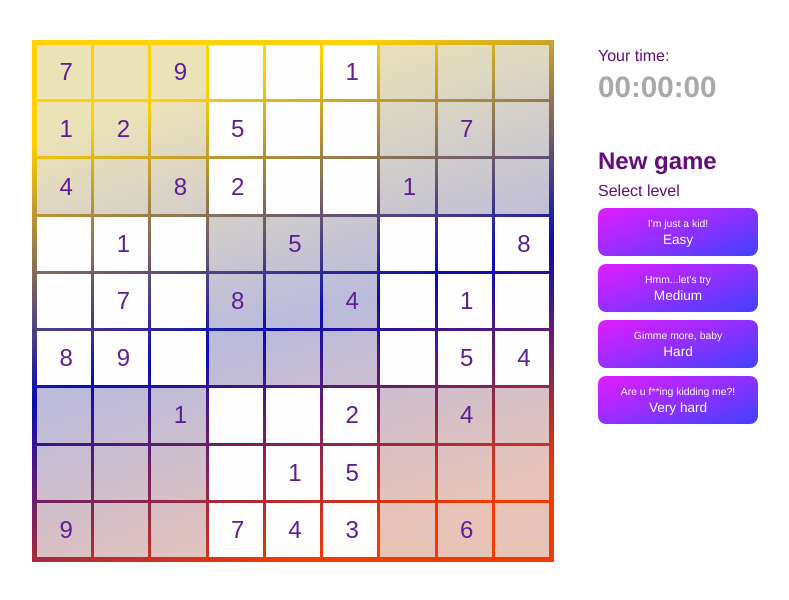
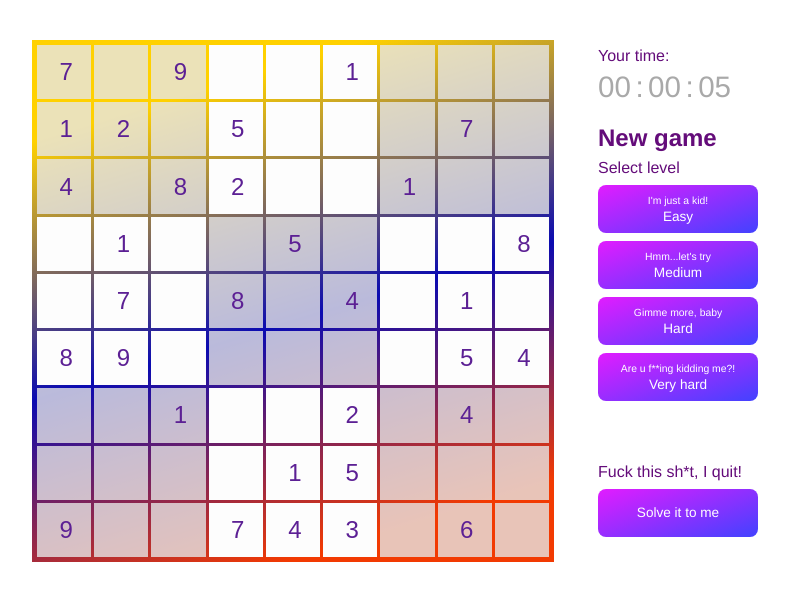
Before and after one commit to gcvoigt/sudoku, a plain HTML site: page sudoku.html in a window 1280 px wide. Shown: the part 120-720 px from the top of the page, without its empty margins (214-1003 px from the left). Drawn offline with Linux system fonts and the light colour scheme.

Commit message:
Add new features

```diff
--- a/styleSudoku.css
+++ b/styleSudoku.css
@@ -154,7 +154,7 @@ h2{font-size: 3vh;}
 
 .give-up{
     padding: 0 0 0 20px;
-    display: none;
+    /*display: none;*/
 }
 
 #easy::before{
--- a/sudoku.html
+++ b/sudoku.html
@@ -25,7 +25,11 @@
                 <div class="time">
 
                     <p>Your time:</p>
-                    <h2 class="timeCounter">00:00:00</h2>
+                    <label class="timeCounter" id="hour">00</label>
+                    <label class="timeCounter">:</label>
+                    <label class="timeCounter" id="minutes">00</label>
+                    <label class="timeCounter">:</label>
+                    <label class="timeCounter" id="seconds">00</label>
 
                 </div>
 
--- a/sudoku.js
+++ b/sudoku.js
@@ -11,9 +11,19 @@ const vhard = 12;
 
 var levelAtNow = medium; //store level
 
+// about timer things
+
+var hour = 0;
+var minute = 0;
+var seconds = 0;
+var totalSeconds = 0;
+
+
 // some initial stuffs to do
 
 document.addEventListener("DOMContentLoaded",function(){
+
+    runningTimer = null;
 
     initialNumbers(levelAtNow);
 
@@ -21,6 +31,10 @@ document.addEventListener("DOMContentLoaded",function(){
 
     [...document.querySelectorAll('.button')].forEach(function(item) {
         item.addEventListener('click', function() {
+
+            stopTimer();
+
+            // calls fill initial numbers function depending level chosen
             switch(item.id){
                 case 'easy':
                     levelAtNow = easy;
@@ -45,6 +59,7 @@ document.addEventListener("DOMContentLoaded",function(){
                     console.log('defaut');
             }
 
+
         });
     });
 
@@ -53,6 +68,7 @@ document.addEventListener("DOMContentLoaded",function(){
 // this function fill board with initial numbers
 
 function initialNumbers(level){
+
 
     // clean board before input new numbers
 
@@ -83,8 +99,6 @@ function initialNumbers(level){
             checkWinner[x][y] = "e";
         }
     }
-
-    //console.table(checkWinner); **********************
 
     // solve the board
 
@@ -132,6 +146,10 @@ function initialNumbers(level){
             document.getElementById(target).setAttribute('readonly','readonly');
         }
     }
+
+    //starts to count the time
+
+    runningTimer = setInterval(startTimer, 1000);
 }
 
 // function to clear the board
@@ -230,6 +248,11 @@ function haveWeAWinner(){
 // shows up message for the winner
 
 function weHaveAWinner(){
+
+    //stops timer
+    stopTimer();
+
+    //select message
     var message;
     switch(levelAtNow){
         case easy:
@@ -263,6 +286,30 @@ function weHaveAWinner(){
 function closeMessage(){
     document.getElementById('result').style.display = 'none';
     document.getElementById('result-bg').style.display = 'none';
+}
+
+// function to count the time
+
+function startTimer() {
+    ++totalSeconds;
+    hour = Math.floor(totalSeconds /3600);
+    minute = Math.floor((totalSeconds - hour*3600)/60);
+    seconds = totalSeconds - (hour*3600 + minute*60);
+
+    document.getElementById("hour").innerHTML =pad(hour);
+    document.getElementById("minutes").innerHTML =pad(minute);
+    document.getElementById("seconds").innerHTML =pad(seconds);
+  }
+
+// add 0 to the left of timer numbers
+function pad(val){ return val > 9 ? val : "0" + val;}
+
+// stops timer
+function stopTimer(){
+    if (runningTimer){
+        clearInterval(runningTimer);
+        totalSeconds = 0;
+    }
 }
 
 // shuffle arrays function
```
